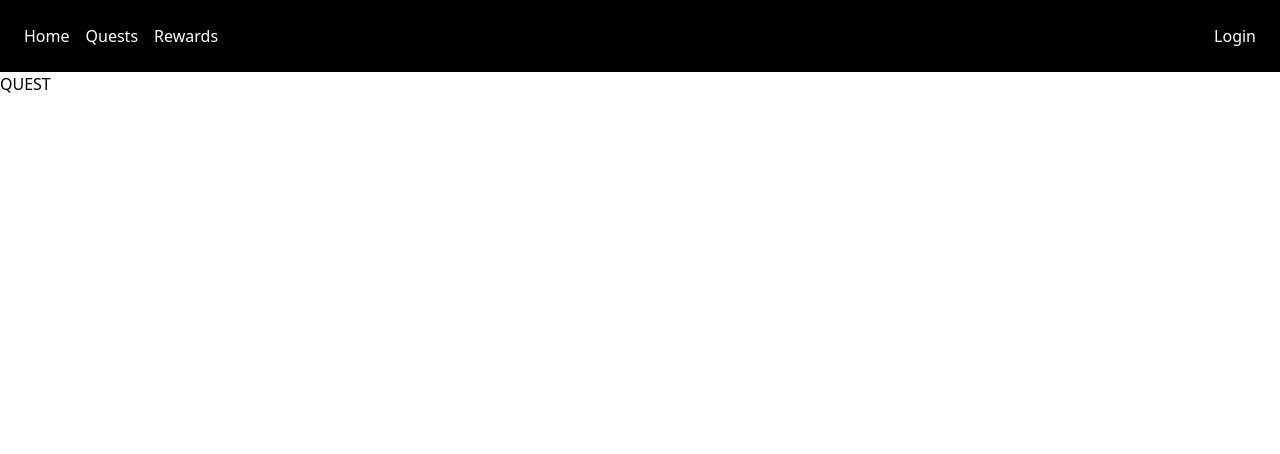
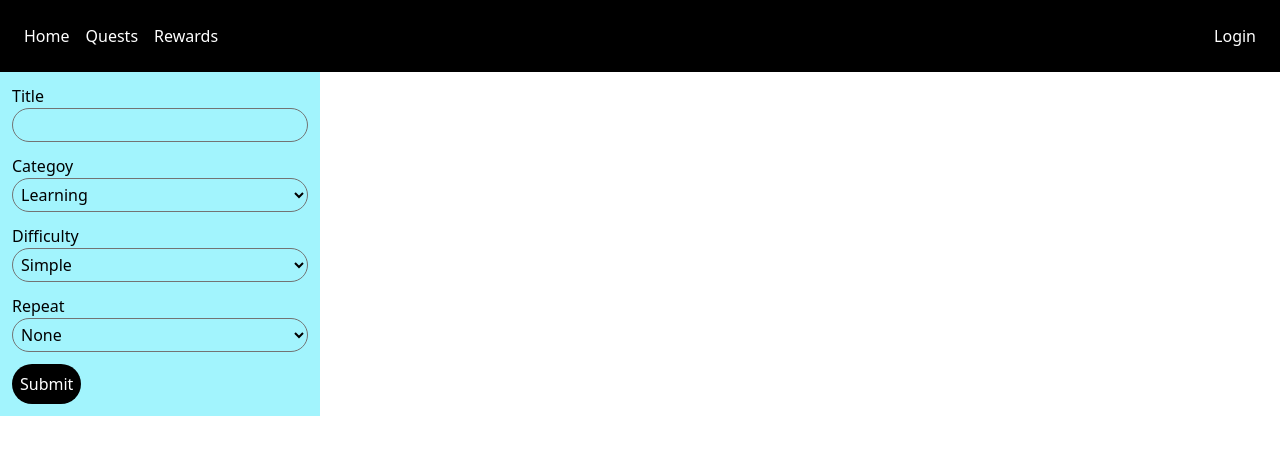
Before and after one commit to ahmedsalehdhk/levelife, a Next.js app: page /quests in a window 1280 px wide. Shown: the top 454 px of the page. Built offline with nearby package versions, Linux system fonts and the light colour scheme.

Commit message:
Frontend form for creating quest completed

```diff
--- a/app/(pages)/quests/page.tsx
+++ b/app/(pages)/quests/page.tsx
@@ -1,9 +1,50 @@
 import React from 'react'
+import Form from 'next/form'
 
 const page = () => {
   return (
     <div>
-      QUEST
+      <Form action='' className='w-1/4 bg-cyan-200 p-3'>
+        <div className="flex flex-col mb-3">
+          <label className=''>Title</label>
+          <input type="text" name='title' id='title' required className='border border-neutral-500 rounded-full p-1' />
+        </div>
+        <div className="flex flex-col mb-3">
+          <label className=''>Categoy</label>
+          <select name="category" id="category" className='border border-neutral-500 rounded-full p-1'>
+            <option value="learning">Learning</option>
+            <option value="fitness">Fitness</option>
+            <option value="selfcare">Seflcare</option>
+            <option value="social">Social</option>
+            <option value="finance">Finance</option>
+            <option value="career">Career</option>
+            <option value="creativity">Creativity</option>
+            <option value="productivity">Productivity</option>
+            <option value="miscellaneous">Miscellaneous</option>
+          </select>
+        </div>
+        <div className="flex flex-col mb-3">
+          <label className=''>Difficulty</label>
+          <select name="difficulty" id="difficulty" className='border border-neutral-500 rounded-full p-1'>
+            <option value="simple">Simple</option>
+            <option value="easy">Easy</option>
+            <option value="moderate">Moderate</option>
+            <option value="hard">Hard</option>
+            <option value="insane">Insance</option>
+          </select>
+        </div>
+        <div className="flex flex-col mb-3">
+          <label className=''>Repeat</label>
+          <select name="repeat" id="repeat" className='border border-neutral-500 rounded-full p-1'>
+            <option value="none">None</option>
+            <option value="daily">Daily</option>
+            <option value="weekly">Weekly</option>
+            <option value="monhtly">Monthly</option>
+            <option value="yearly">Yearly</option>
+          </select>
+        </div>
+        <button type="submit" className='bg-black text-white p-2 rounded-full cursor-pointer'>Submit</button>
+      </Form>
     </div>
   )
 }
```
Also changed, not shown: 1 other file (tests, documents, lock files or other folders).
